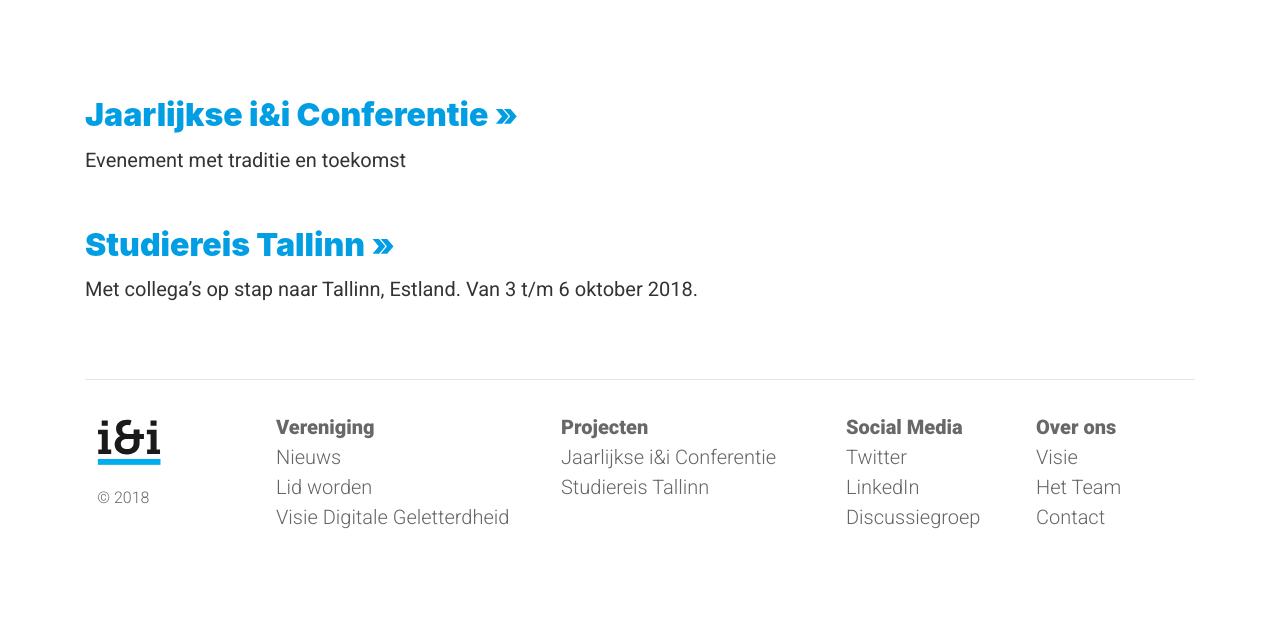
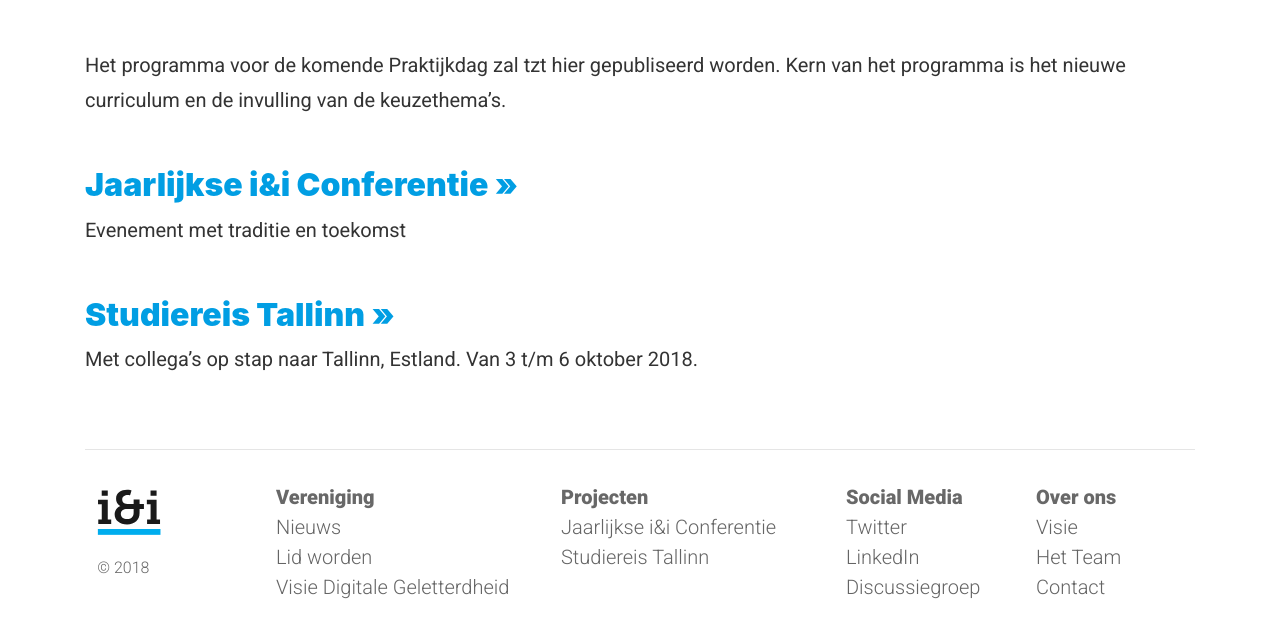
Before and after one commit to ieni/website, a Jekyll site: the page built from _pages/praktijkdag.md, in a window 1280 px wide. Shown: the part 406-1040 px from the top of the page. Built offline with Jekyll 4.4.1, drawn with Linux system fonts in a browser that asks for light colours; before the commit the page ends 970 px from its top, so only the background shows below that.

Commit message:
Update and rename Praktijkdag.md to praktijkdag.md

```diff
--- a/_pages/Praktijkdag.md
+++ b/_pages/praktijkdag.md
@@ -5,6 +5,7 @@
 order: 3.5
 header: "/assets/img/content/research_page_header.jpg"
 ---
+Het programma voor de komende Praktijkdag zal tzt hier gepubliseerd worden. Kern van het programma is het nieuwe curriculum en de invulling van de keuzethema's.
 
 {% for project in site.projects %}
 ## [{{ project.title }} &raquo;]({{ project.url }})
```
